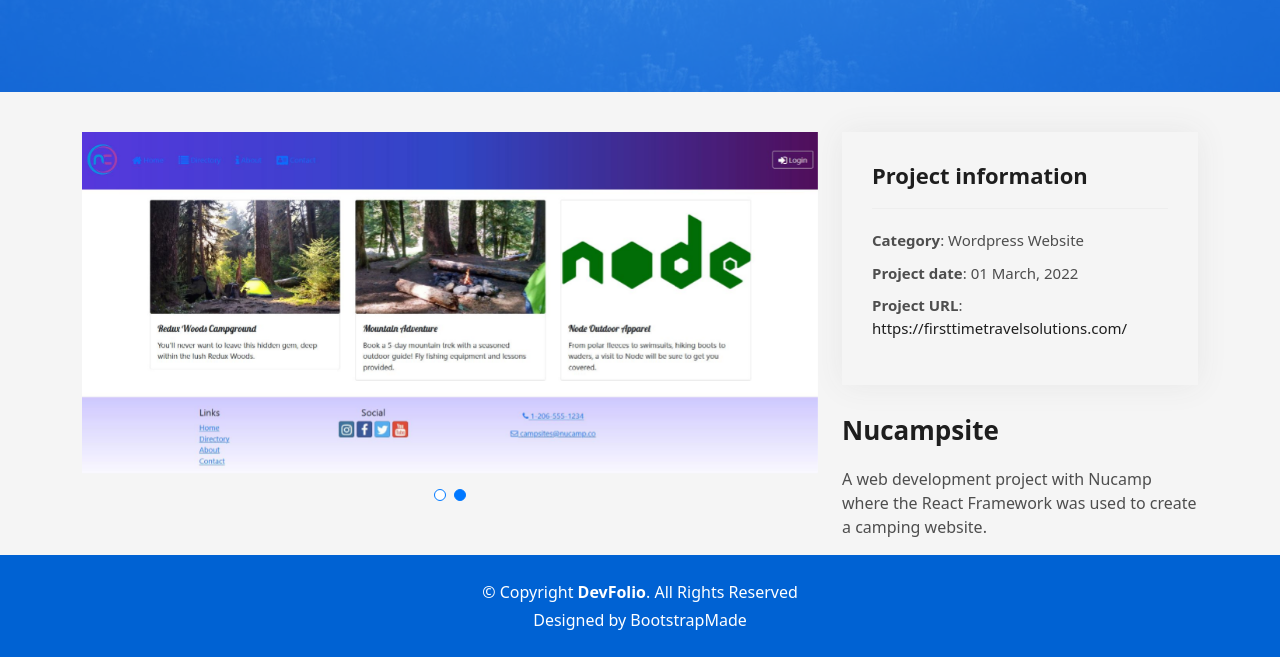
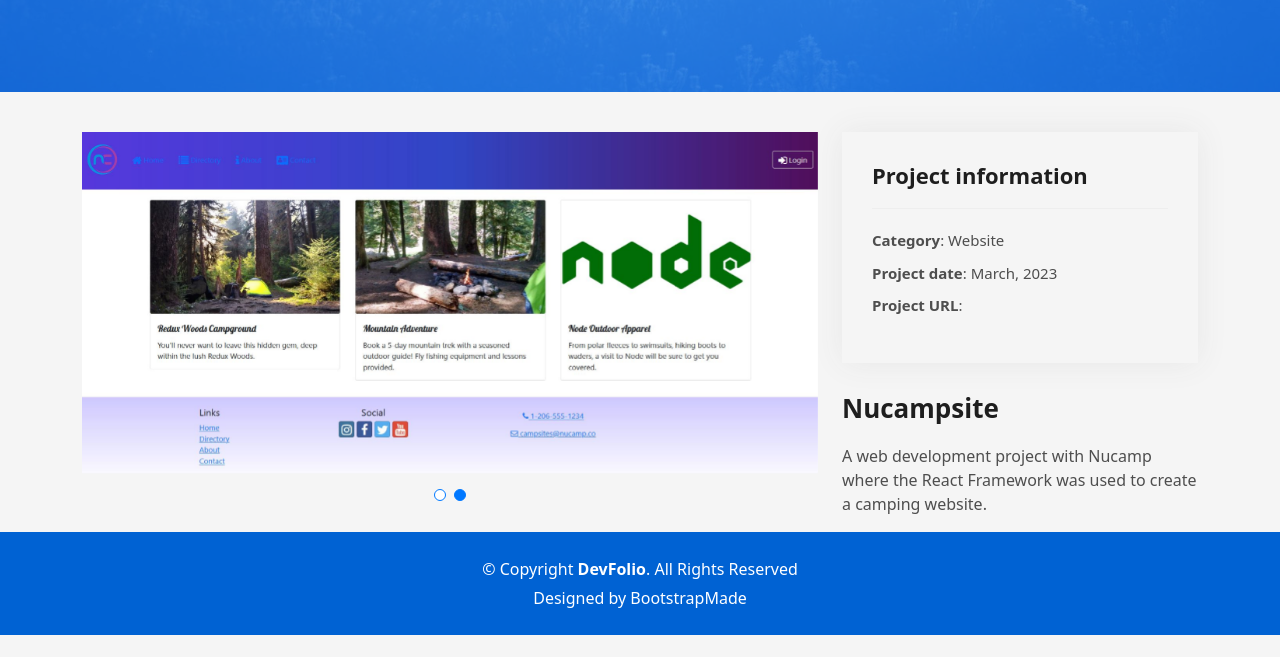
Before and after one commit to SurfacerInternet/DevFolio, a plain HTML site: page port-detail-three.html in a window 1280 px wide. Shown: the part 258-915 px from the top of the page. After the commit the page ends 893 px from the top, so only its background shows below. Drawn offline with Linux system fonts and the light colour scheme.

Commit message:
Update port-detail-three.html

```diff
--- a/port-detail-three.html
+++ b/port-detail-three.html
@@ -101,9 +101,9 @@
             <div class="portfolio-info">
               <h3>Project information</h3>
               <ul>
-                <li><strong>Category</strong>: Wordpress Website</li>
-                <li><strong>Project date</strong>: 01 March, 2022</li>
-                <li><strong>Project URL</strong>: <a href="#">https://firsttimetravelsolutions.com/</a></li>
+                <li><strong>Category</strong>: Website </li>
+                <li><strong>Project date</strong>: March, 2023</li>
+                <li><strong>Project URL</strong>: </a></li>
               </ul>
             </div>
             <div class="portfolio-description">
```
